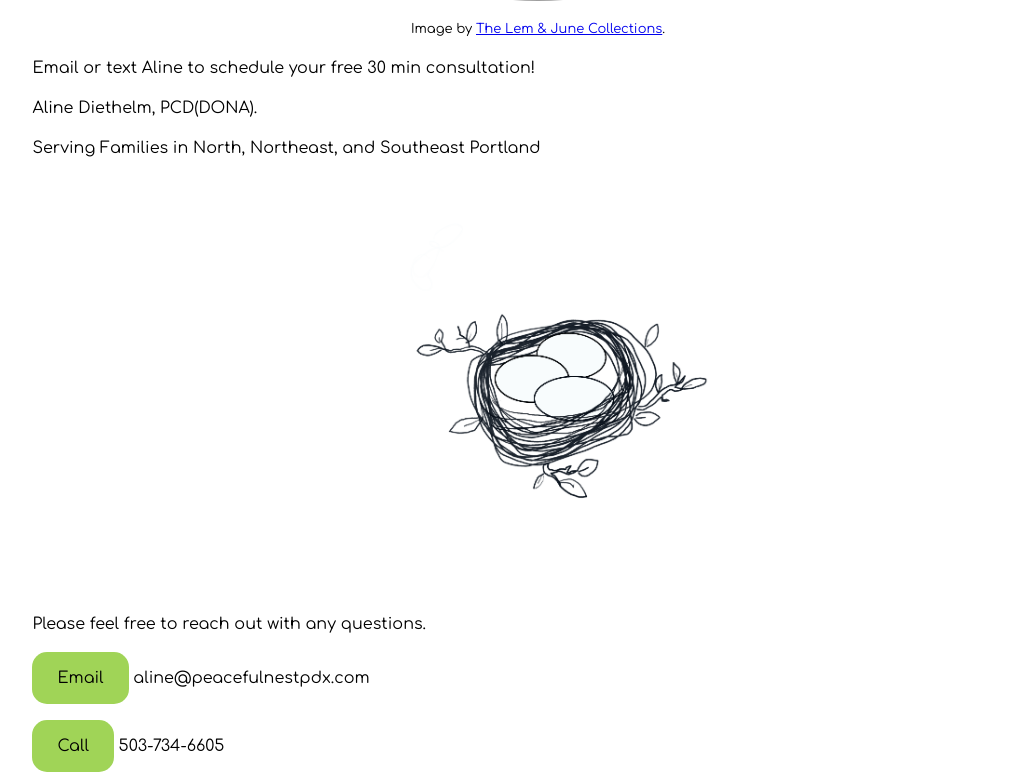
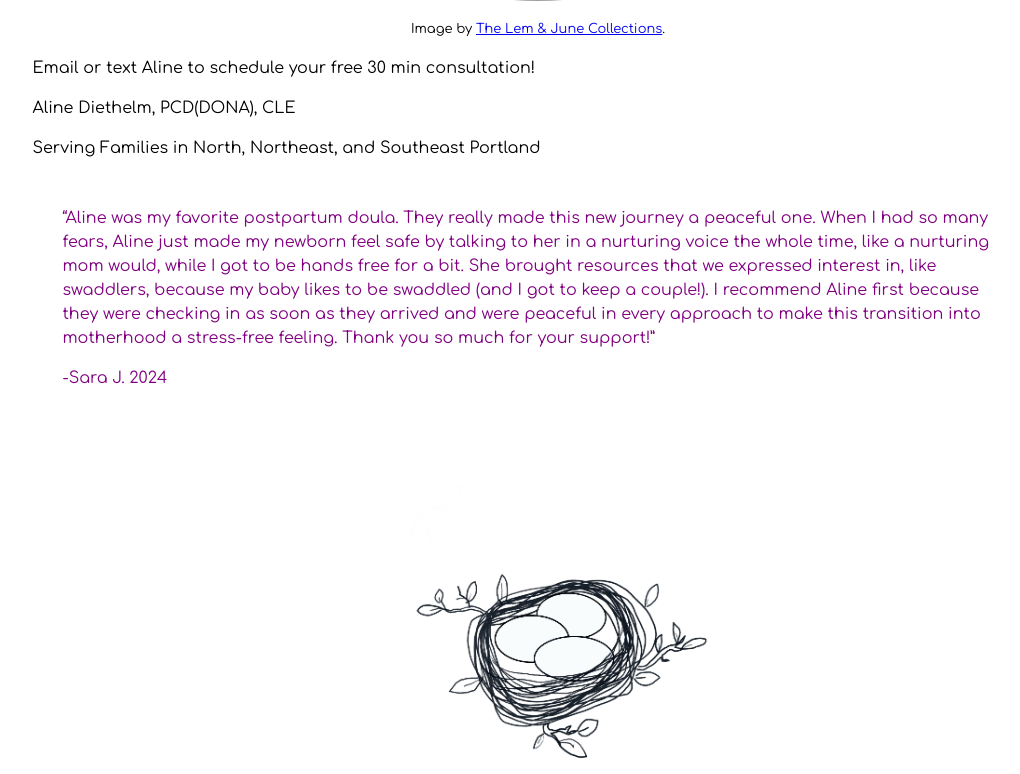
Before and after one commit to tonydiethelm/PeacefulNest, a SvelteKit app: page /contact in a window 1280 px wide. Shown: the part 547-1321 px from the top of the page, without its empty margins (102-1122 px from the left). Built offline with nearby package versions, Linux system fonts and the light colour scheme; grey boxes are pictures that could not be loaded.

Commit message:
Updates from Aline Also added padding around the quotes at her request.

```diff
--- a/src/lib/Llcfooter.svelte
+++ b/src/lib/Llcfooter.svelte
@@ -1 +1,2 @@
 <p>Peaceful Nest, LLC</p>
+<p>&copy Peaceful Nest 2024</p>
--- a/src/routes/about/+page.svelte
+++ b/src/routes/about/+page.svelte
@@ -9,8 +9,9 @@
             <ul>
                 <li>has been educating and supporting families for over 25 years</li>
                 <li>completed postpartum doula training with MotherTree Birth in 2023</li>
-                <li>is currently participating in the MotherTree Birth Business Incubator</li>
                 <li>is a DONA certified Postpartum Doula</li>
+                <li>is a Certified Lactation Educator with 52 hours of lactation and infant feeding training with Evergreen Perinatal Education and Doula Love.</li>
+                <li>completed the MotherTree Birth Business Incubator in 2024.</li>
                 <li>received a Montessori Birth-3 Diploma from the North American Montessori Center in 2014</li>
                 <li>received a Bachelor of Science, with an emphasis in Child and Family Studies from PSU in 2006</li>
                 <li>has been learning about and practicing compassionate communication skills for over 20 years</li>
--- a/src/routes/contact/+page.svelte
+++ b/src/routes/contact/+page.svelte
@@ -10,9 +10,24 @@
         </div>
         <div>
             <p>Email or text Aline to schedule your free 30 min consultation!</p>
-            <p>Aline Diethelm, PCD(DONA).</p>
+            <p>Aline Diethelm, PCD(DONA), CLE</p>
             <p>Serving Families in North, Northeast, and Southeast Portland</p>
         </div>
     </section>
 
+    <section>
+        <div class="quote">
+            <q>Aline was my favorite postpartum doula. They really made this new journey a peaceful
+                one. When I had so many fears, Aline just made my newborn feel safe by talking
+                to her in a nurturing voice the whole time, like a nurturing mom would, while I
+                got to be hands free for a bit. She brought resources that we expressed interest
+                in, like swaddlers, because my baby likes to be swaddled (and I got to keep a
+                couple!). I recommend Aline first because they were checking in as soon as they
+                arrived and were peaceful in every approach to make this transition into motherhood
+                a stress-free feeling. Thank you so much for your support!
+            </q>
+            <p>-Sara J. 2024</p>
+        </div>
+    </section>
+
 </main>
--- a/src/style.css
+++ b/src/style.css
@@ -74,4 +74,5 @@ aside div{
 
 .quote{
     color: purple;
+    padding: 30px;
 }
```
Also changed, not shown: src/routes/+page.svelte (+14 -0 lines), src/routes/services/+page.svelte (+5 -4 lines), 1 other file (tests, documents, lock files or other folders).
